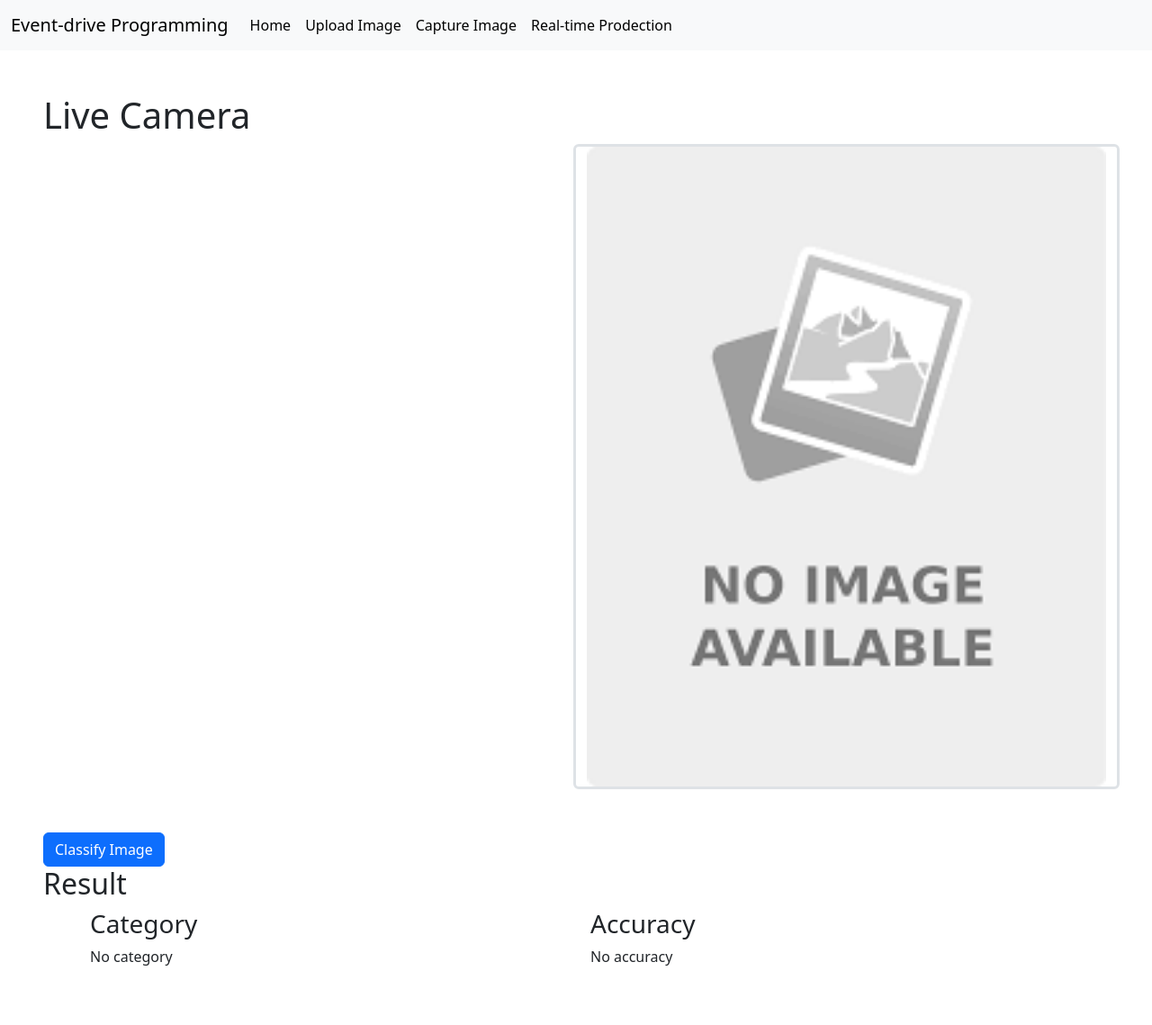
After one commit to exxsid/event-drive_prog, a Django app: page /image-processing/capture/ in a window 1280 px wide. The commit adds this page. Shown: the whole page at 90% size. Run offline with Django 5.2, Linux system fonts and the light colour scheme.

Commit message:
capture image

```diff
--- /dev/null
+++ b/EDP_MAct2/image_processing/static/capture.js
@@ -0,0 +1,62 @@
+const video = document.getElementById("video");
+const canvas = document.getElementById("canvas");
+const captureBtn = document.getElementById("captureBtn");
+const resultDiv = document.getElementById("result");
+
+let imageData;
+
+// Function to extract CSRF token from cookies
+function getCSRFToken() {
+  const cookies = document.cookie.split(";");
+  for (let i = 0; i < cookies.length; i++) {
+    const cookie = cookies[i].trim();
+    if (cookie.startsWith("csrftoken=")) {
+      return cookie.substring("csrftoken=".length, cookie.length);
+    }
+  }
+  return null;
+}
+
+navigator.mediaDevices
+  .getUserMedia({ video: true })
+  .then((stream) => {
+    video.srcObject = stream;
+  })
+  .catch((err) => {
+    console.error("Error accessing the camera:", err);
+  });
+
+captureBtn.addEventListener("click", async () => {
+  const canvas1 = document.createElement("canvas");
+  const context = canvas1.getContext("2d");
+  canvas1.width = video.videoWidth;
+  canvas1.height = video.videoHeight;
+  context.drawImage(video, 0, 0);
+
+  const blob = await new Promise((resolve) =>
+    canvas1.toBlob(resolve, "image/jpeg")
+  );
+  imageData = canvas1.toDataURL("image/jpg");
+  image.src = imageData;
+
+  const formData = new FormData();
+  formData.append("image", blob, "image.jpeg");
+
+  console.log(formData);
+  const csrftoken = getCSRFToken();
+  fetch("classify-captured/", {
+    method: "POST",
+    headers: {
+      "X-CSRFToken": csrftoken,
+    },
+    body: formData,
+  })
+    .then((response) => response.json())
+    .then((data) => {
+      document.getElementById("category").innerText = data.category;
+      document.getElementById("accuracy").innerText = data.accuracy;
+    })
+    .catch((error) => {
+        console.error("Error fetching data:", error);
+      });;
+});
--- /dev/null
+++ b/EDP_MAct2/image_processing/templates/image_processing/capture.html
@@ -0,0 +1,53 @@
+{% extends 'image_processing/layout.html' %}
+{% load static %}
+{% block title %}
+    Upload Image
+{% endblock %}
+
+
+{% block body %}
+<div class="container-fluid p-5">
+    <h1>Live Camera</h1>
+    <div class="row mb-5">
+        <div class="col rounded overflow-hidden input-col">
+            <video id="video" width="100%" height="100%" autoplay></video>
+        </div>
+        <div class="col rounded overflow-hidden border border-3 input-col">
+            {% if photo is None %}
+            <img src="{% static 'image-placeholder.jpg' %}" alt="" id="image" width="100%" height="100%">
+            {% else %}
+            <img src="{% get_static_prefix %}{{photo}}" alt="" id="image" width="100%" height="100%">
+            {% endif %}
+        </div>
+    </div>
+    <div class="button-container">
+        <button id="captureBtn" class="btn btn-primary">Classify Image</button>
+    <canvas id="canvas" style="display: none;"></canvas>
+
+    <h2>Result</h2>
+    <div class="row px-5">
+        <div class="col px-3">
+            <h3>Category</h3>
+            {% if text is None %}
+            <p id="category">No category</p>
+            {% else %}
+            <p id="category">{{category}}</p>
+            {% endif %}
+        </div>
+        <div class="col px-3">
+            <h3>Accuracy</h3>
+            {% if accuracy is None %}
+            <p id="accuracy">No accuracy</p>
+            {% else %}
+            <p id="accuracy">{{accuracy}}%</p>
+            {% endif %}
+
+        </div>
+    </div>
+
+</div>
+{% endblock %}
+
+{% block script %}
+<script src="{% static 'capture.js' %}"></script>
+{% endblock %}
--- a/EDP_MAct2/image_processing/templates/image_processing/layout.html
+++ b/EDP_MAct2/image_processing/templates/image_processing/layout.html
@@ -36,7 +36,7 @@
               <a class="nav-link active" aria-current="page" href="{% url 'upload' %}">Upload Image</a>
             </li>
             <li class="nav-item">
-              <a class="nav-link active" aria-current="page" href="#">Capture Image</a>
+              <a class="nav-link active" aria-current="page" href="{% url 'capture' %}">Capture Image</a>
             </li>
             <li class="nav-item">
               <a class="nav-link active" aria-current="page" href="#">Real-time Prodection</a>
--- a/EDP_MAct2/image_processing/urls.py
+++ b/EDP_MAct2/image_processing/urls.py
@@ -4,5 +4,7 @@ from . import views
 
 urlpatterns = [
     path("", views.index, name="index"),
-    path("upload/", views.upload_image, name="upload")
+    path("upload/", views.upload_image, name="upload"),
+    path("capture/", views.capture_image, name="capture"),
+    path("capture/classify-captured/", views.captured_image_classifier, name="classifier")
 ]
--- a/EDP_MAct2/image_processing/views.py
+++ b/EDP_MAct2/image_processing/views.py
@@ -1,3 +1,5 @@
+import io
+from django.http import JsonResponse
 from django.shortcuts import render
 
 from .utils import image_prediction
@@ -22,10 +24,32 @@ def upload_image(request):
 
             return render(request, "image_processing/upload.html", {
                 "form": form,
-                "category": prediction['category'],
-                "accuracy": prediction['accuracy']
+                "category": prediction['category'].upper(),
+                "accuracy": prediction['accuracy'] * 100,
+                "photo": file_name
             })
 
     return render(request, 'image_processing/upload.html', {
         "form": ImageDocument()
     })
+
+def capture_image(request):
+    return render(request, "image_processing/capture.html")
+
+def captured_image_classifier(request):
+    if request.method == 'POST' and request.FILES.get('image'):
+        uploaded_image = request.FILES.get('image')
+        # Read the content of the uploaded file
+        image_content = uploaded_image.read()
+        # Create an in-memory file-like object from the content
+        image_stream = io.BytesIO(image_content)
+
+        result = image_prediction.predict_capture_image(image_stream)
+
+        print(result)
+        return JsonResponse({
+            "category": result['category'],
+            "accuracy": float(result['accuracy'])
+        })
+    else:
+        return JsonResponse({'error': 'No image uploaded.'})
```
Also changed, not shown: EDP_MAct2/image_processing/templates/image_processing/upload.html (+32 -25 lines), EDP_MAct2/image_processing/utils/image_prediction.py (+19 -0 lines), EDP_MAct2/db.sqlite3.
